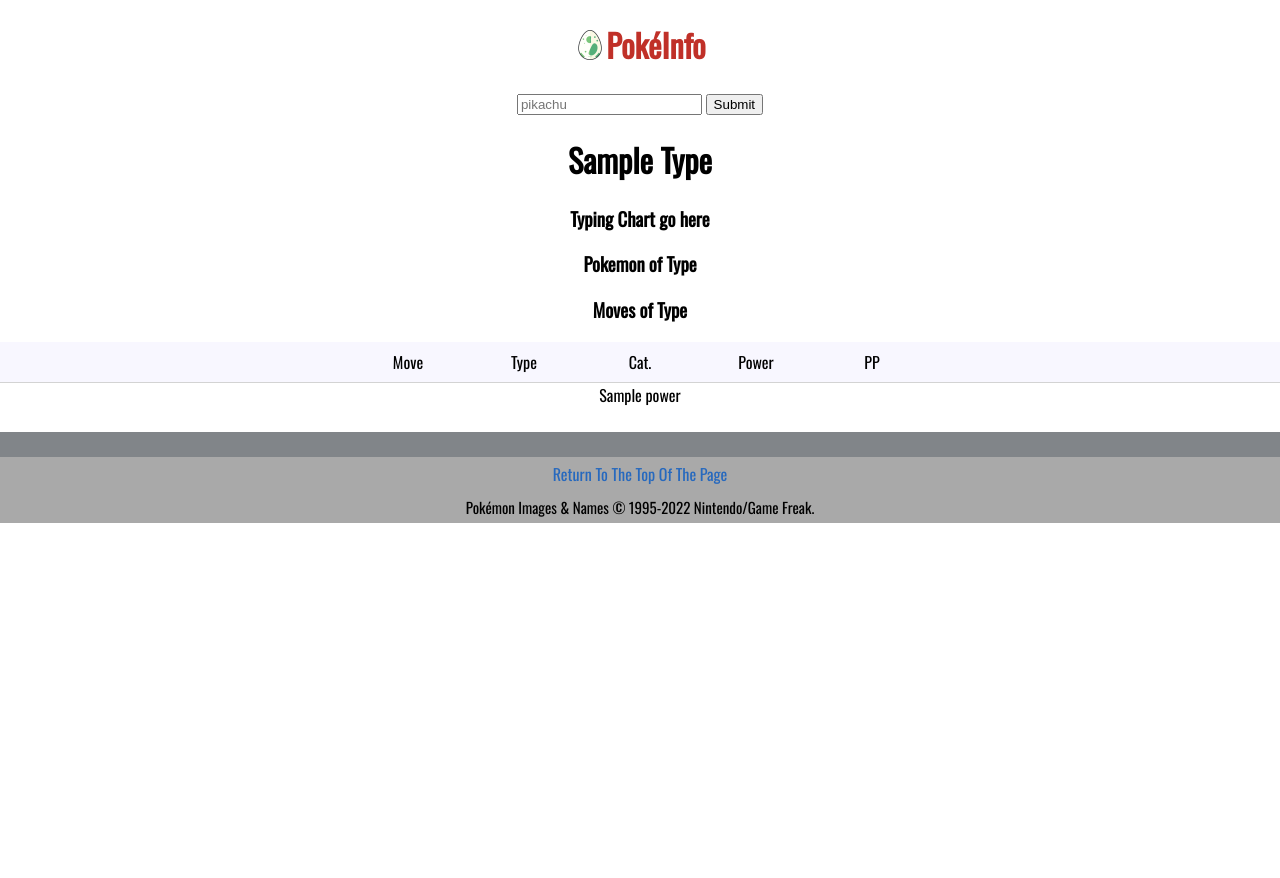
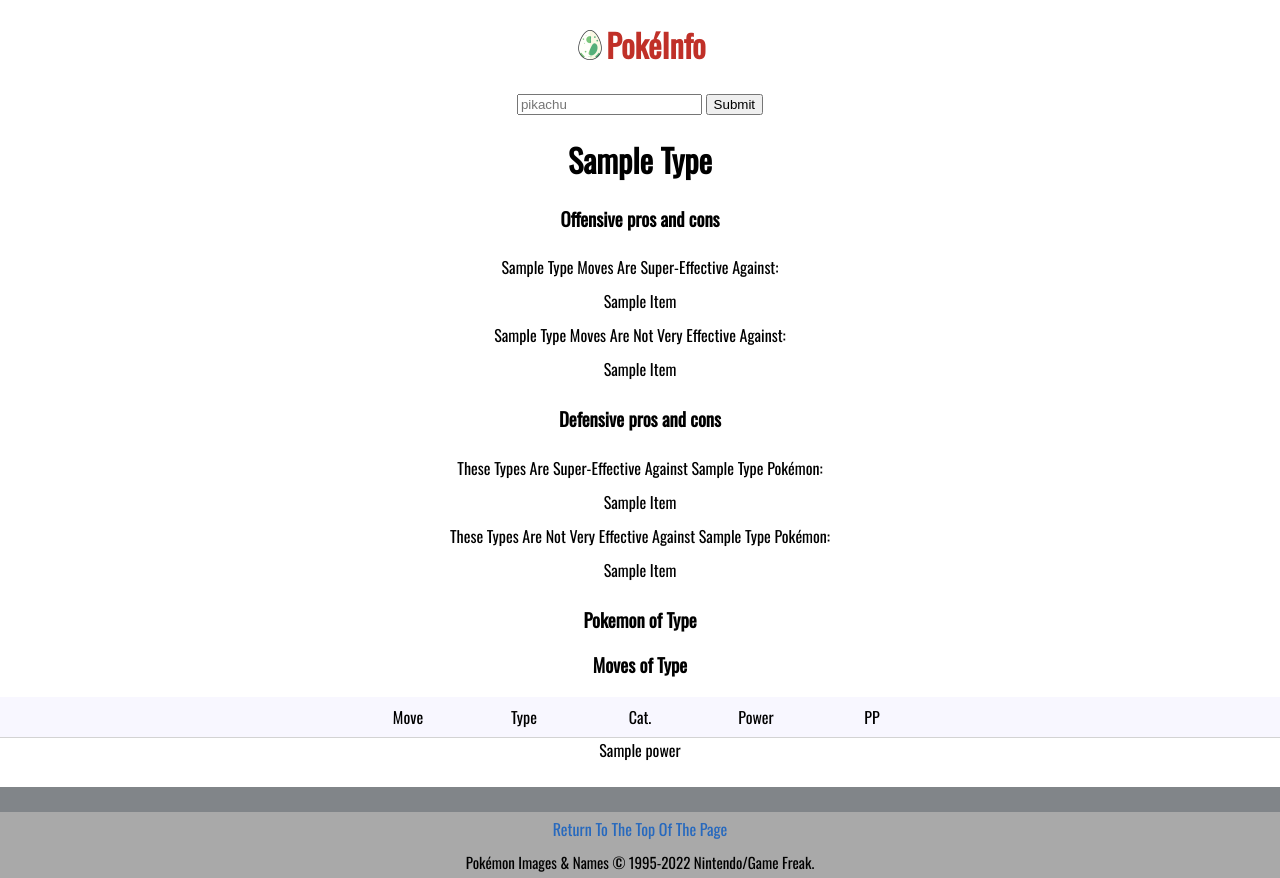
Before and after one commit to TroyAWilson/poke_flask, a Flask app: template templates/type.html in a window 1280 px wide. Before the commit the page ends 523 px from the top, so only its background shows below. Run offline with Flask 2, Linux system fonts and the light colour scheme; the template is opened without the code that fills it: most values are stand-ins (such as "Sample title", 1, 10 or a date in 2020); parts of the project's set-up code (start-up, migrations or seed data) failed here and were passed over; some libraries are stand-ins or nearby versions.

Commit message:
type weak/str added to type page

```diff
--- a/app.py
+++ b/app.py
@@ -237,6 +237,7 @@
 # You need to fix the evolution line on the pokemon html page
 
 def grabEmAll():
+    print('Gathering Pokemon')
     Pokemon=[]
     t = open('types.json')
     tData = json.load(t)
@@ -267,7 +268,7 @@
             'base_happiness': pokemonSpeciesMassInfo['base_happiness'],
             'egg_groups': pokemonSpeciesMassInfo['egg_groups'],
             'evolution_chain': evChain,
-            'flavor_text_entries': pokemonSpeciesMassInfo['flavor_text_entries'],
+            'flavor_text_entries': None,
             'growth_rate': pokemonSpeciesMassInfo['growth_rate'],
             'habitat': pokemonSpeciesMassInfo['habitat'],
             'species': pokemonSpeciesMassInfo['genera'][7]['genus'],
@@ -275,6 +276,8 @@
             'moves': pMoves,
             'weaknessChart':None
         }
+
+
 
         weaknessChart = {
             'normal':0,
@@ -296,6 +299,17 @@
             'steel':0,
             'fairy':0,
         }
+
+        manyFlavorText = []
+
+        for j in pokemonSpeciesMassInfo['flavor_text_entries']:
+            if j['language']['name'] == 'en':
+                flavor = {
+                    'text': j['flavor_text'],
+                    'version': j['version']['name']
+                }
+                manyFlavorText.append(flavor)
+        pokemon['flavor_text_entries'] = manyFlavorText
 
         ddf = []
         hdf = []
@@ -508,8 +522,6 @@
     print('starting PokeInfo')
     # grabEmAll()
 
-    # gatherTypes()
-
     f = open('pokemon.json')
     print('loading json file')
     data = json.load(f)
--- a/static/css/css/main.css
+++ b/static/css/css/main.css
@@ -176,6 +176,19 @@
 }
 
 
+.pokemon-version-flavor{
+    display: flex;
+    text-align: left;
+    margin:10px 20px;
+}
+
+.pokemon-version-flavor p{
+    font-size: 14px;
+    flex: 1;
+}
+
+
+
 /* Moves Section */
 .singleLevelUpMoveContainer{
     display: flex;
@@ -232,7 +245,10 @@
 }
 
 
-
+.type-page-typing-container{
+    display: flex;
+    justify-content: center;
+}
 
 
 
--- a/templates/type.html
+++ b/templates/type.html
@@ -4,7 +4,46 @@
 
 <h1 class = 'capitalize'>{{type['name']}}</h1>
 
-<h3>Typing Chart go here</h3>
+<h3>Offensive pros and cons</h3>
+
+<p>{{type['name']}} moves are super-effective against:</p>
+    <div class = 'type-page-typing-container'>
+        {% for item in type['double_damage_to'] %}
+            <a href="/type/{{item}}">
+                <p style='color:black;' class='{{item}}-type'>{{item}}</p>
+            </a>
+        {% endfor %}
+    </div>
+
+<p>{{type['name']}} moves are not very effective against:</p>
+    <div class = 'type-page-typing-container'>
+        {% for item in type['half_damage_to'] %}
+            <a href="/type/{{item}}">
+                <p style='color:black;' class='{{item}}-type'>{{item}}</p>
+            </a>
+        {% endfor %}
+    </div>
+
+<h3>Defensive pros and cons</h3>
+
+<p>These types are super-effective against {{type['name']}} Pokémon:</p>
+<div class = 'type-page-typing-container'>
+    {% for item in type['double_damage_from'] %}
+        <a href="/type/{{item}}">
+            <p style='color:black;' class='{{item}}-type'>{{item}}</p>
+        </a>
+    {% endfor %}
+</div>
+
+<p>These types are not very effective against {{type['name']}} Pokémon:</p>
+<div class = 'type-page-typing-container'>
+    {% for item in type['half_damage_from'] %}
+        <a href="/type/{{item}}">
+            <p style='color:black;' class='{{item}}-type'>{{item}}</p>
+        </a>
+    {% endfor %}
+</div>
+
 
 
 <h3>Pokemon of Type</h3>
```
Also changed, not shown: templates/pokemon.html (+13 -4 lines).
